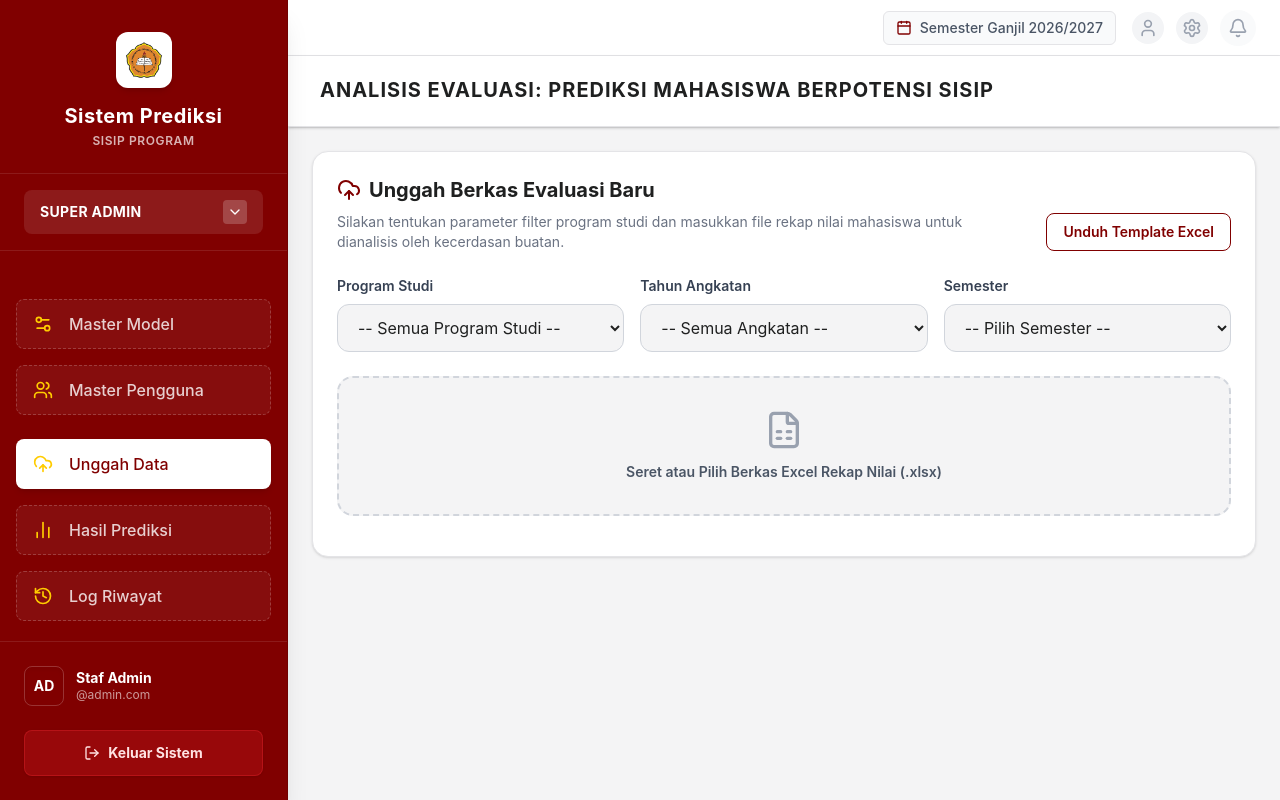
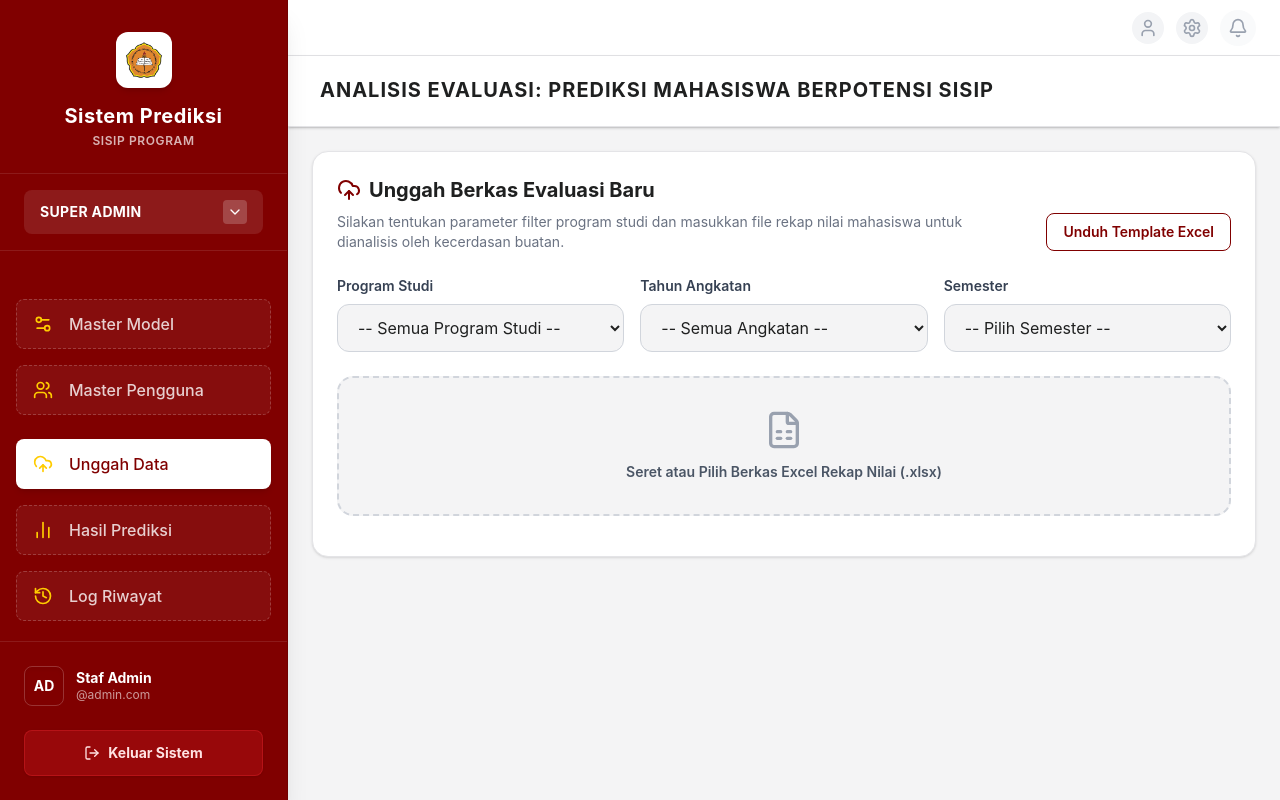
Before and after one commit to nichoherjunaaa/student-risk-prediction-system, a React (Vite) app in the folder frontend/: page /upload in a window 1280 px wide. Built offline with nearby package versions, Linux system fonts and the light colour scheme.

Commit message:
refactor: remove academic semester badge from navbar
Drops the 'Semester Ganjil 2026/2027' chip along with the now-unused
getAcademicSemester() helper and Calendar icon import.

```diff
--- a/frontend/src/components/Header.jsx
+++ b/frontend/src/components/Header.jsx
@@ -1,5 +1,5 @@
 import React, { useState, useEffect, useRef } from 'react';
-import { Bell, Calendar, Menu, ChevronDown, User, Settings, Users, Shield } from 'lucide-react';
+import { Bell, Menu, ChevronDown, User, Settings, Users, Shield } from 'lucide-react';
 import { useLocation, useNavigate } from 'react-router-dom';
 
 const Header = ({ title, subtitle, toggleSidebar }) => {
@@ -8,35 +8,6 @@ const Header = ({ title, subtitle, toggleSidebar }) => {
   const location = useLocation();
   const navigate = useNavigate();
   const currentPath = location.pathname;
-
-  // Fungsi untuk mendapatkan Tahun Akademik dan Semester yang dinamis
-  const getAcademicSemester = () => {
-    const now = new Date();
-    const month = now.getMonth() + 1; // 1-12
-    const year = now.getFullYear();
-
-    // Ganjil: Agustus (8) hingga Januari (1)
-    // Genap: Februari (2) hingga Juli (7)
-    let semester = "Ganjil";
-    let startYear = year;
-    let endYear = year + 1;
-
-    if (month >= 8) {
-      semester = "Ganjil";
-      startYear = year;
-      endYear = year + 1;
-    } else if (month <= 1) {
-      semester = "Ganjil";
-      startYear = year - 1;
-      endYear = year;
-    } else {
-      semester = "Genap";
-      startYear = year - 1;
-      endYear = year;
-    }
-
-    return `Semester ${semester} ${startYear}/${endYear}`;
-  };
 
   // Close dropdown when clicking outside
   useEffect(() => {
@@ -85,11 +56,6 @@ const Header = ({ title, subtitle, toggleSidebar }) => {
           </div>
 
           <div className="flex items-center space-x-3 ml-auto">
-            <div className="text-sm text-gray-600 font-medium mr-4 flex items-center bg-gray-50 border border-border px-3 py-1.5 rounded-md">
-              <Calendar className="h-4 w-4 mr-2 text-primary" />
-              <span>{getAcademicSemester()}</span>
-            </div>
-
             <button className="p-1.5 text-gray-400 hover:text-primary transition-colors bg-gray-100 rounded-full hover:bg-gray-200">
               <User className="h-5 w-5" />
             </button>
```
